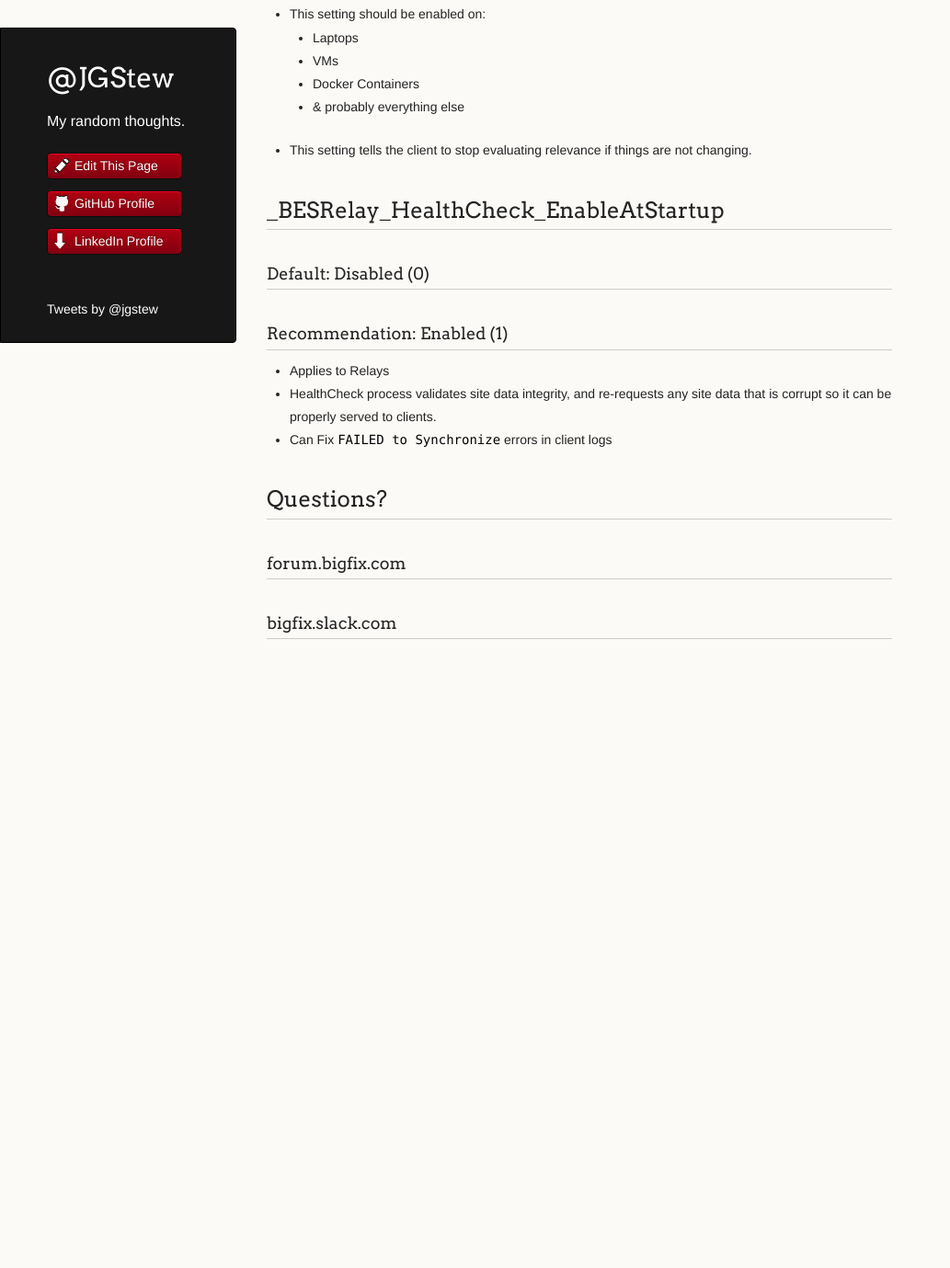
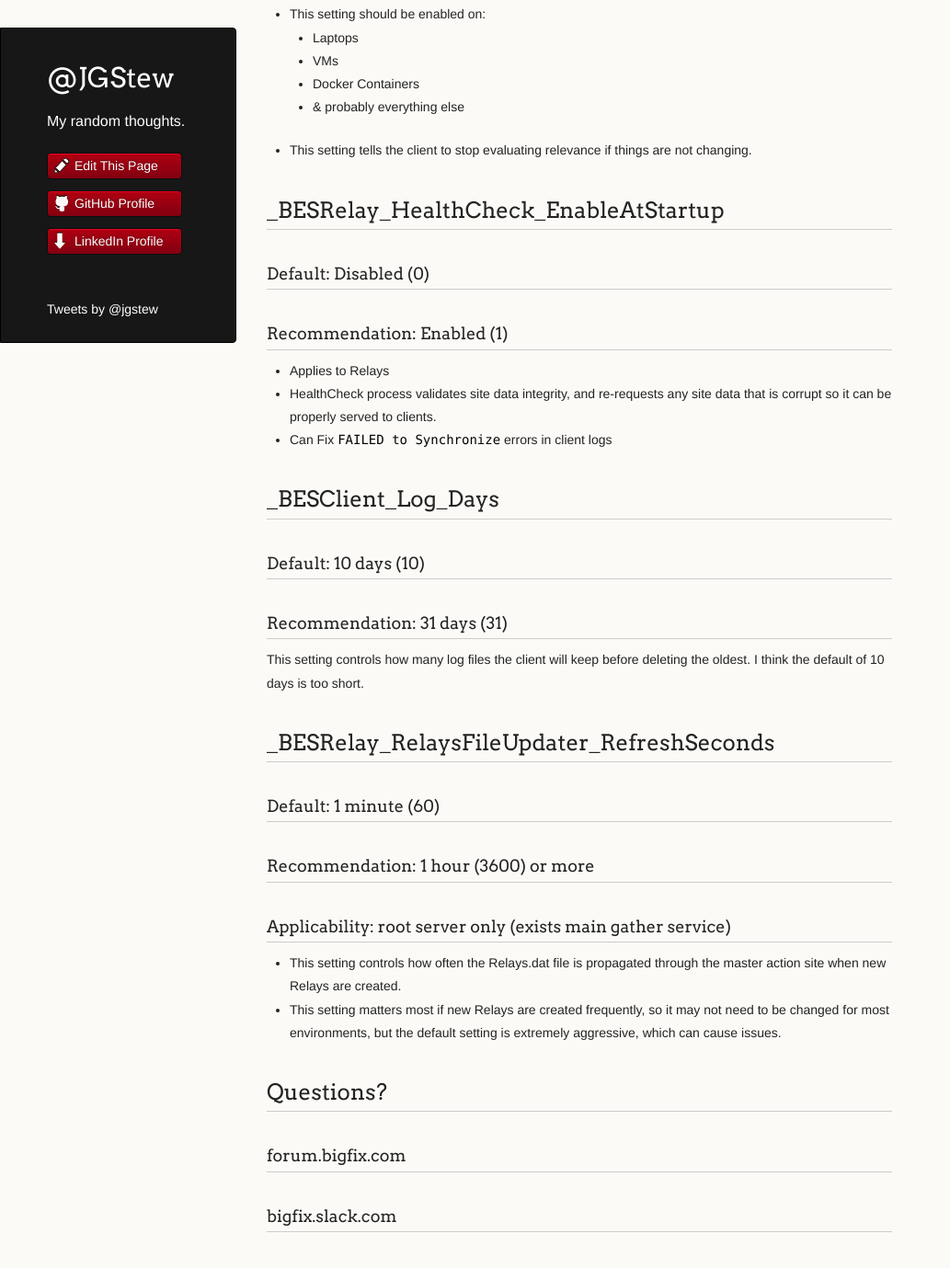
Before and after one commit to jgstew/jgstew.github.io, a Jekyll site: the page built from _posts/2018-10-30-BigFix-Settings-Optimizations.md, in a window 1280 px wide and 1400 px high, scrolled down 764 px. Shown: the top 1379 px of the window at 92% size, without its empty margins (0-1033 px from the left). Built offline with Jekyll 4.4.1, drawn with Linux system fonts in a browser that asks for light colours; nearby versions of some CDN libraries; comment, search, counter and statistics services are not loaded; before the commit the page ends 1519 px from its top, so only the background shows below that.

Commit message:
Update 2018-10-30-BigFix-Settings-Optimizations.md

```diff
--- a/_posts/2018-10-30-BigFix-Settings-Optimizations.md
+++ b/_posts/2018-10-30-BigFix-Settings-Optimizations.md
@@ -14,6 +14,7 @@ date: November 8, 2018
   - Clients: `_BESClient_`
   - and more!
 - No matter what your use case is, there is a setting that can help!
+
 
 ## Many Defaults Should Be Changed!
 
@@ -35,6 +36,7 @@ date: November 8, 2018
   - & probably everything else
 - This setting tells the client to stop evaluating relevance if things are not changing.
 
+
 ## _BESRelay_HealthCheck_EnableAtStartup
 
 ### Default: Disabled (0)
@@ -46,6 +48,26 @@ date: November 8, 2018
 - Can Fix `FAILED to Synchronize` errors in client logs
 
 
+## _BESClient_Log_Days
+
+### Default: 10 days (10)
+
+### Recommendation: 31 days (31)
+
+This setting controls how many log files the client will keep before deleting the oldest. I think the default of 10 days is too short.
+
+
+## _BESRelay_RelaysFileUpdater_RefreshSeconds
+
+### Default: 1 minute (60)
+
+### Recommendation: 1 hour (3600) or more
+
+### Applicability: root server only (exists main gather service)
+
+- This setting controls how often the Relays.dat file is propagated through the master action site when new Relays are created.
+- This setting matters most if new Relays are created frequently, so it may not need to be changed for most environments, but the default setting is extremely aggressive, which can cause issues.
+
 
 ## Questions?
 
```
